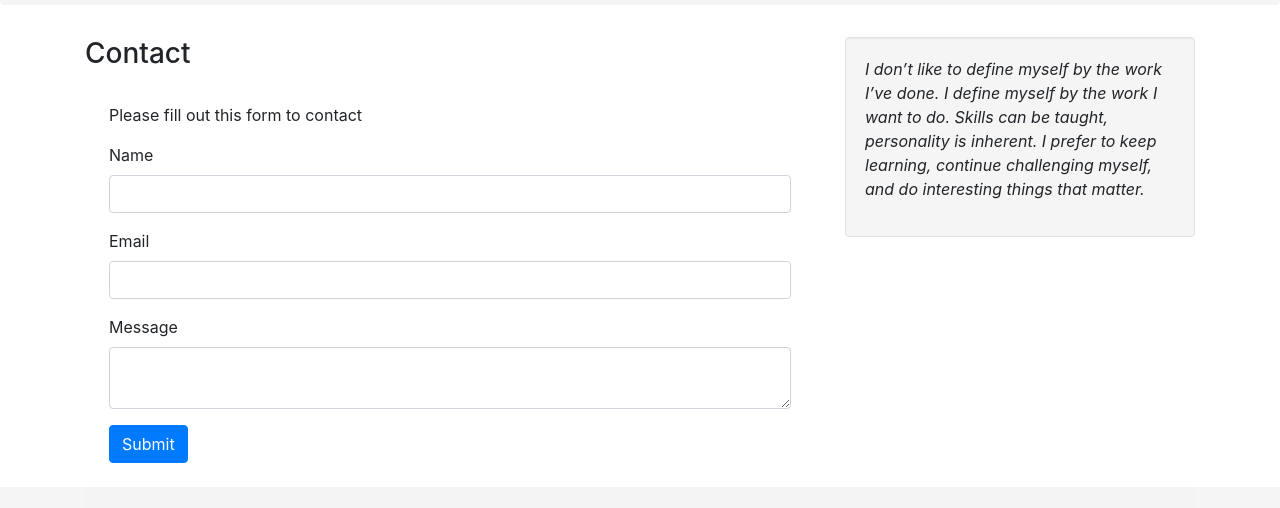
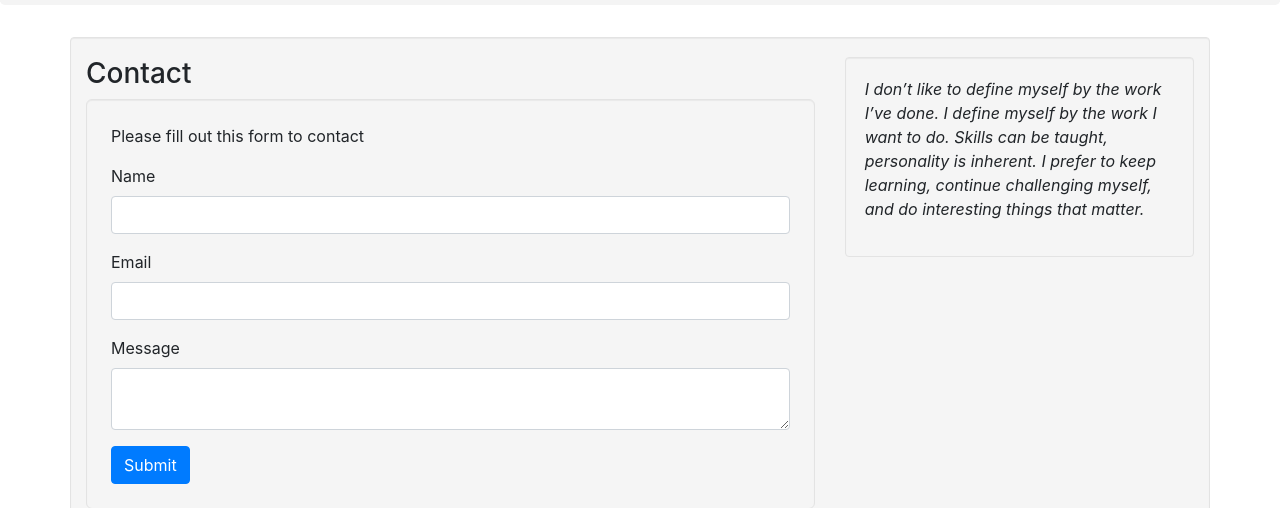
Before and after one commit to djaldave/My-Portfolio, a plain HTML site: page contact.html in a window 1280 px wide. Shown: the part 244-752 px from the top of the page. Drawn offline with nearby package versions, Linux system fonts and the light colour scheme.

Commit message:
fixing little bugs

```diff
--- a/contact.html
+++ b/contact.html
@@ -10,7 +10,6 @@
 <body>
 	<div class="jumbotron jumbotron-sub">
 		<nav class="navbar navbar-expand-sm navbar-dark fixed-top bg-dark ">
-			<!--		<nav class="navbar navbar-dark">-->
 			<div class="container">
 				<div class="navbar-brand">
 					<button class="navbar-toggler" type="button" data-toggle="collapse" data-target="#navbarCollapse" aria-controls="navbarCollapse" aria-expanded="false" aria-label="Toggle navigation">
@@ -36,14 +35,14 @@
 		</div>
 	</div>
 
-	<div class="container">
+	<div class="container well">
 		<div class="row">
 			<div class="col-md-8">
 				<div class="panel panel-default">
 					<div class="panel-heading">
 						<h3 class="panel-title">Contact </h3>
 					</div>
-				<div class="panel-body well-lg">
+				<div class="panel-body well-lg well">
 					<p>Please fill out this form to contact </p>
 					<form>
 					  <div class="form-group">
```
Also changed, not shown: about.html (+1 -2 lines).
